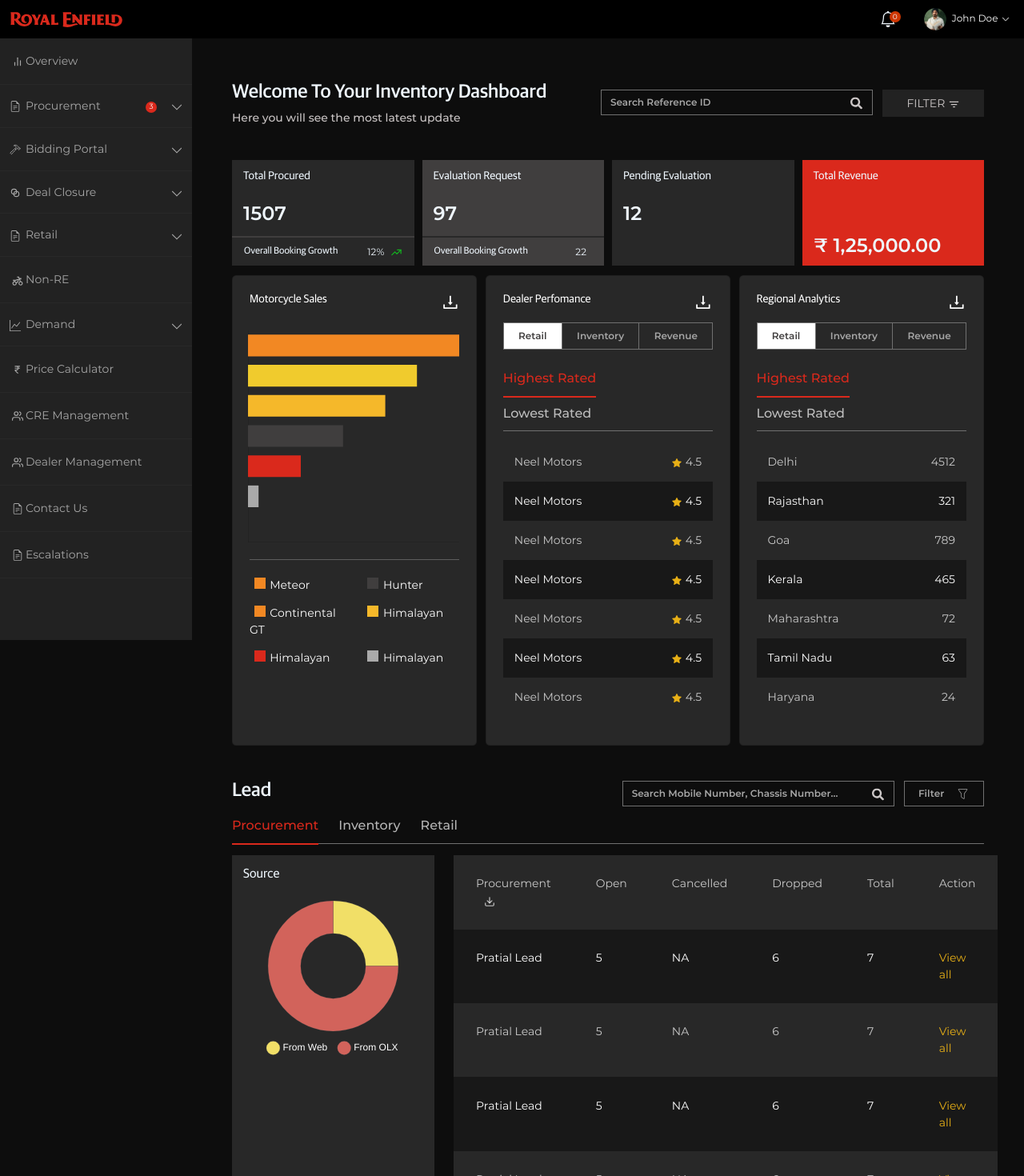
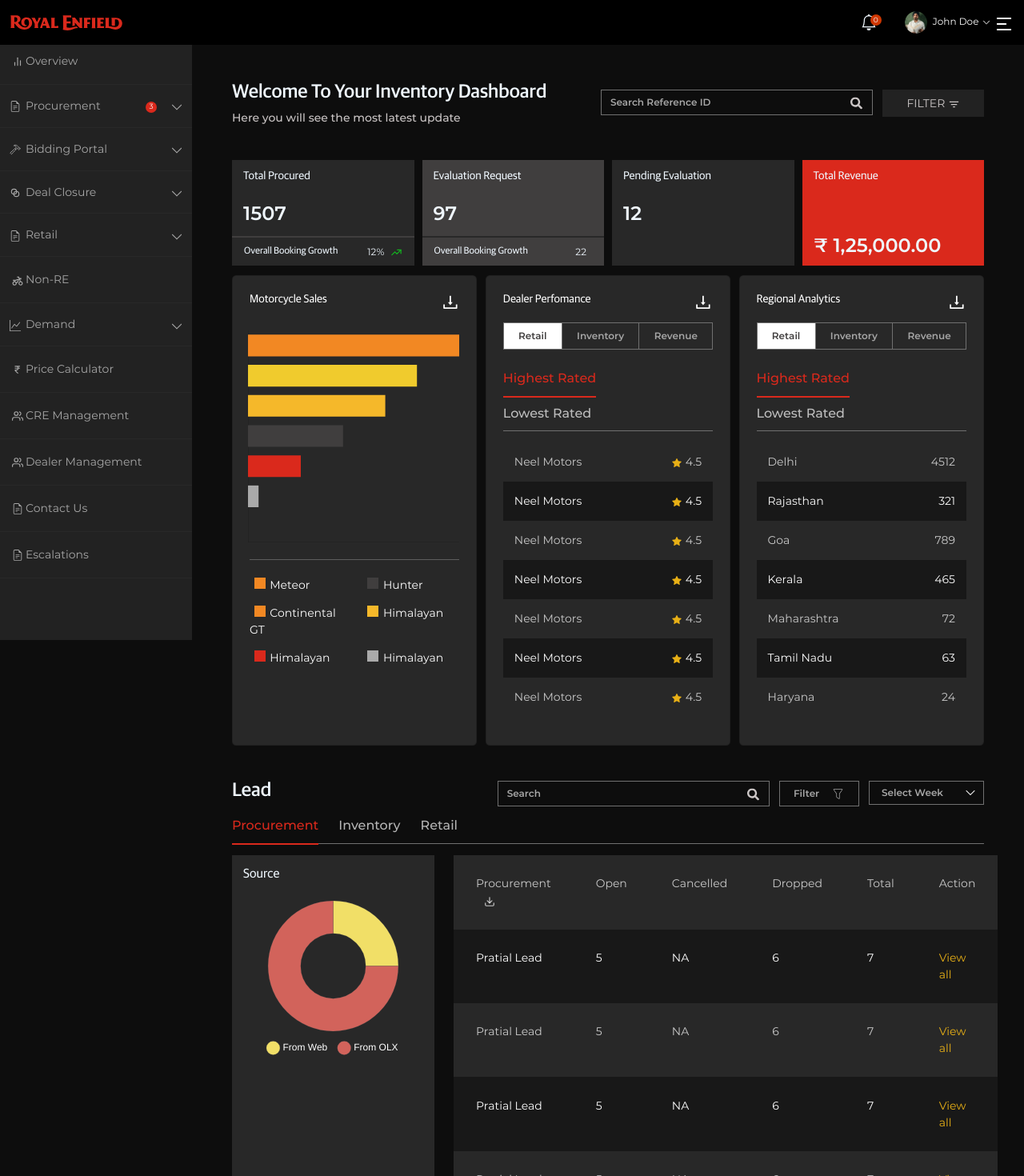
Before and after one commit to nakulsharma95/re-vintage-dashboard-dummy, a Next.js app: page /homepage in a window 1280 px wide. Shown: the top 1470 px of the page at 80% size. Built offline with nearby package versions, Linux system fonts and the light colour scheme.

Commit message:
FIX: some major issues

```diff
--- a/components/common/layout/header/index.jsx
+++ b/components/common/layout/header/index.jsx
@@ -1,7 +1,7 @@
 import Image from 'react-bootstrap/Image';
 import { BsBell } from 'react-icons/bs';
 import Dropdown from 'react-bootstrap/Dropdown';
-import { RiMenu2Fill } from 'react-icons/ri';
+import { Button } from 'react-bootstrap';
 import styles from './style.module.scss';
 
 export default function Header(props) {
@@ -40,13 +40,13 @@ export default function Header(props) {
               </Dropdown>
             </div>
 
-            <button
-              type="button"
+            <Button
               onClick={props.toggleHandler}
               className={styles.toggleButton}
+              variant="link"
             >
-              <RiMenu2Fill color="white" size={24} />
-            </button>
+              <span>{props.buttonIcon}</span>
+            </Button>
           </div>
         </div>
       </div>
--- a/components/common/layout/header/style.module.scss
+++ b/components/common/layout/header/style.module.scss
@@ -111,6 +111,11 @@ header {
 	border: none;
   display: none;
 
+  span {
+    color: $white;
+    font-size: 24px;
+  }
+
   @include tablet {
     display: inline-flex;
   }
--- a/components/common/layout/index.jsx
+++ b/components/common/layout/index.jsx
@@ -1,5 +1,7 @@
 import { useRouter } from 'next/router';
 import { useState } from 'react';
+import { IoCloseOutline } from 'react-icons/io5';
+import { RiMenu2Fill } from 'react-icons/ri';
 import Header from './header';
 import Sidebar from './sidebar';
 import style from './style.module.scss';
@@ -18,7 +20,10 @@ function Layout(props) {
     <div className={style.layoutStyle}>
       {isLoggin && is404 && (
         <>
-          <Header toggleHandler={toggleSidebar} />
+          <Header
+            buttonIcon={!isSidebarActive ? <RiMenu2Fill /> : <IoCloseOutline />}
+            toggleHandler={toggleSidebar}
+          />
           <Sidebar containerStyle={isSidebarActive && style.sidebarShowStyle} />
         </>
       )}
--- a/components/common/layout/sidebar/style.module.scss
+++ b/components/common/layout/sidebar/style.module.scss
@@ -15,7 +15,9 @@
 
   @include tablet {
     left: -100%;
+    max-width: 100%;
     transition: all 0.5s ease-in-out;
+    z-index: 9999;
   }
 
   &::-webkit-scrollbar {
--- a/components/common/searchPrimary/index.jsx
+++ b/components/common/searchPrimary/index.jsx
@@ -4,7 +4,7 @@ import styles from './style.module.scss';
 
 function SearchPrimary(props) {
   return (
-    <div className={styles.searchPrimary}>
+    <div className={`${styles.searchPrimary} ${props.className}`}>
       <Form.Group className={`${styles.formGroup}`}>
         <Form.Control type="text" placeholder={props.placeholder} />
         <FaSearch className={styles.inputSearch} size={15} />
--- a/components/overview/tabInventory/style.module.scss
+++ b/components/overview/tabInventory/style.module.scss
@@ -35,6 +35,10 @@
   grid-template-columns: repeat(3, 1fr);
   gap: 24px;
 
+  @include mobile {
+    grid-template-columns: repeat(1, 1fr);
+  }
+
   .graphCard {
     background-color: #282828;
     width: 100%;
--- a/components/overview/tabRetails/style.module.scss
+++ b/components/overview/tabRetails/style.module.scss
@@ -40,5 +40,9 @@
   .containerPieStyle {
     width: 100%;
     height: 100%;
+
+    @include mobile {
+      margin-top: 20px;
+    }
   }
 }
--- a/pages/homepage/index.jsx
+++ b/pages/homepage/index.jsx
@@ -66,9 +66,9 @@ export default function Homepage() {
         title="Welcome to Your Inventory Dashboard"
         subTitle="Here you will see the most latest update"
       >
+        {!isSmallScreen && (
+          <>
             <SearchPrimary placeholder="Search Reference ID" />
-
-        {!isSmallScreen && (
             <button
               type="button"
               className={style.filterBtn}
@@ -76,6 +76,7 @@ export default function Homepage() {
             >
               Filter <MdOutlineFilterList size={15} />
             </button>
+          </>
         )}
 
         {isFilterAction && (
@@ -160,8 +161,12 @@ export default function Homepage() {
       </div>
 
       <HeaderPrimary headerClass="mt-5" title="Lead">
-        <SearchPrimary placeholder="Search Mobile Number, Chassis Number…" />
-        {!isSmallScreen && <FilterButton />}
+        <SearchPrimary placeholder="Search" className={style.searchStyle} />
+        <FilterButton />
+        <OutlineDropdown
+          dropdownTitle="Select Week"
+          options={['This Week', 'Second Week']}
+        />
       </HeaderPrimary>
 
       <div className={`custom-tab-style ${style.customTab}`}>
--- a/pages/homepage/style.module.scss
+++ b/pages/homepage/style.module.scss
@@ -5,6 +5,10 @@
 // Home Page Style
 .homepageStyle {
   position: relative;
+
+  @include mobile {
+    padding-bottom: 100px;
+  }
 
   .titleCustomStyle {
     color: $white;
@@ -89,4 +93,12 @@
     border: none;
     font-size: 14px;
   }
+
+  // searchStyle
+  .searchStyle {
+
+    @include mobile {
+      width: auto;
+    }
+  }
 }
```
Lines whose indentation alone changed are shown as unchanged.
